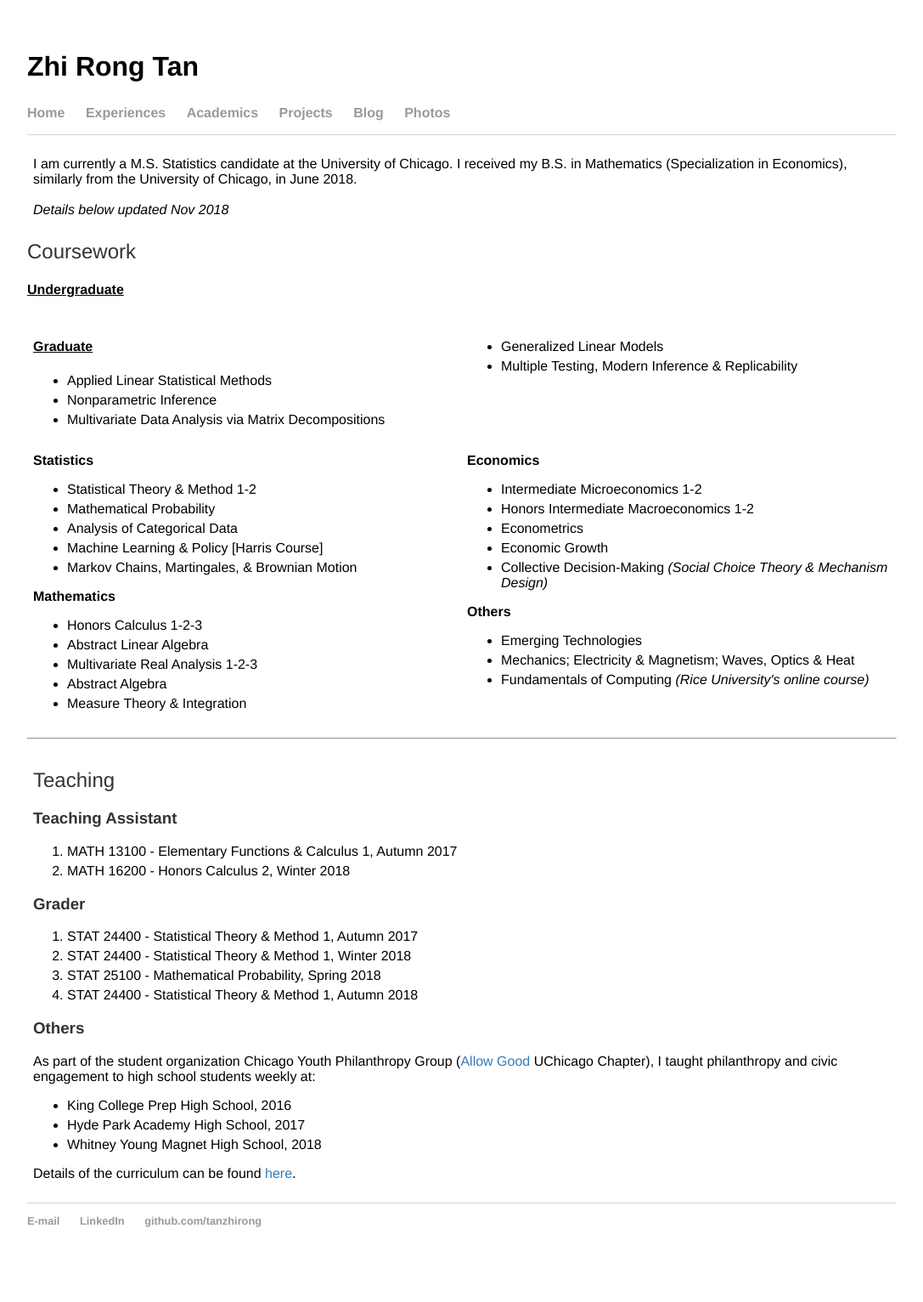
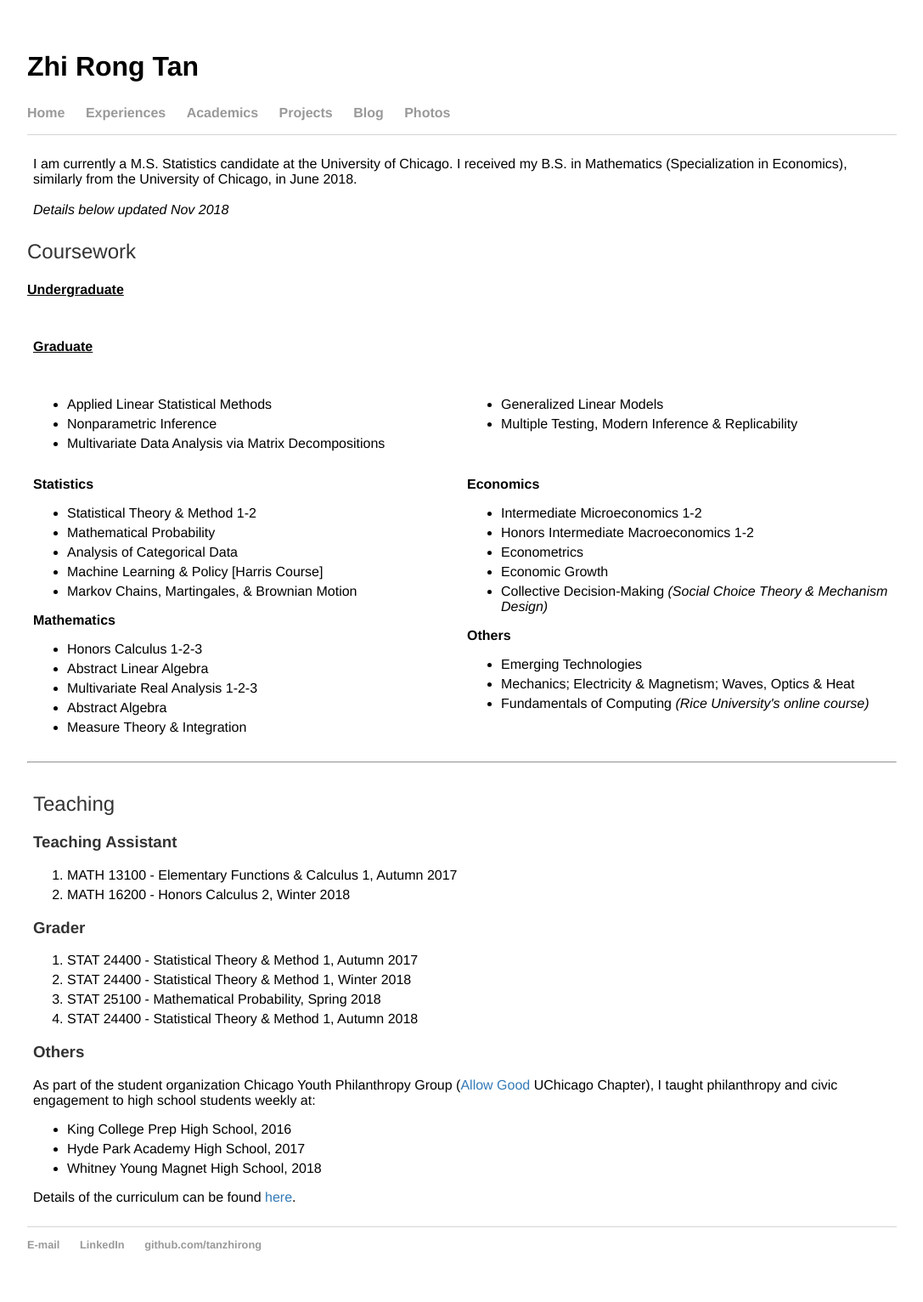
Before and after one commit to tanzhirong/tanzhirong.github.io, a Jekyll site: the page built from acad/index.html, in a window 1280 px wide. Shown: the whole page at 85% size, without its empty margins (96-1183 px from the left). Built offline with Jekyll 4.4.1, drawn with Linux system fonts in a browser that asks for light colours; before the commit the page ends 1504 px from its top, so only the background shows below that.

Commit message:
Update index.html

```diff
--- a/acad/index.html
+++ b/acad/index.html
@@ -8,18 +8,16 @@
 	</td></tr></table>
 	<h2>Coursework</h2>
 <table>
-	<tr>
+	<tr><td><h4><u>Graduate</u></h4> </td></tr>
+		<tr>
 	<td width="50%">
-		<h4><u>Graduate</u></h4>
         <ul>
 	<li>Applied Linear Statistical Methods</li>
 	<li>Nonparametric Inference</li>
 	<li>Multivariate Data Analysis via Matrix Decompositions</li>
         </ul>
 		</td>
-	<td width="50%">
-				<h4><u></u></h4>
-		<ul>
+	<td width="50%"><ul>
         <li>Generalized Linear Models</li>
         <li>Multiple Testing, Modern Inference & Replicability</li>
         </ul></td>
```
